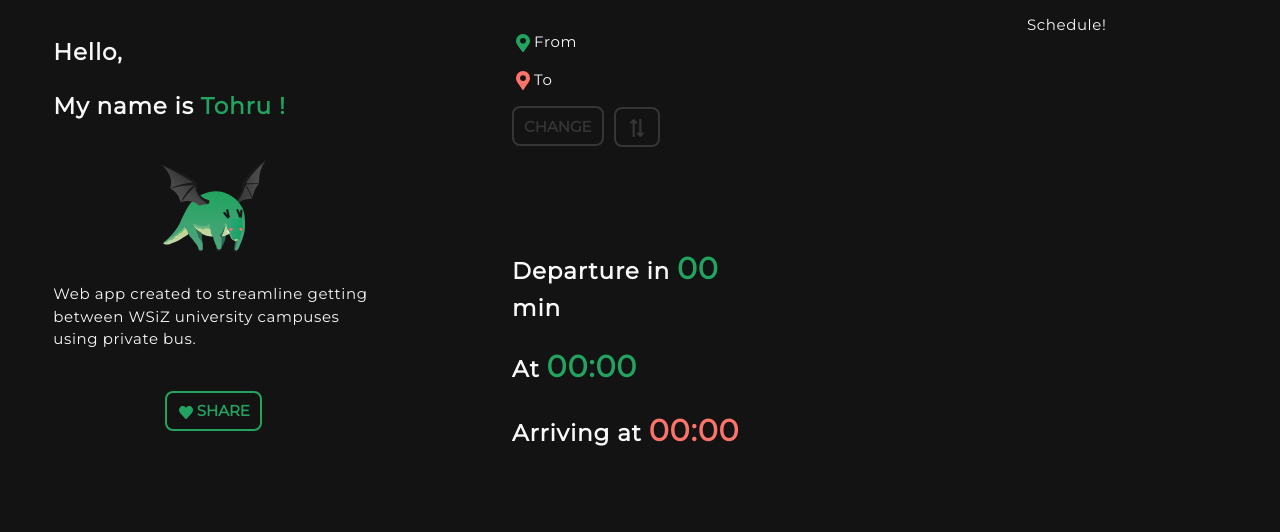
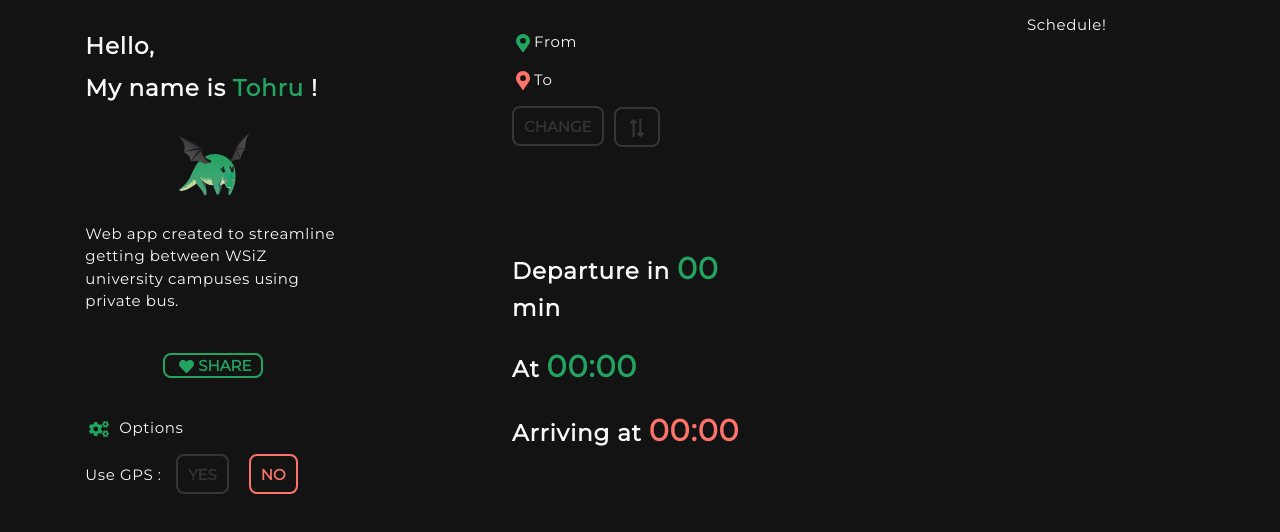
Before and after one commit to Deep-Cold-Storage/tohru, a Vue app: page / in a window 1280 px wide. Shown: the top 532 px of the page. Built offline with nearby package versions, Linux system fonts and the light colour scheme; no server answers.

Commit message:
Add working selection page

```diff
--- a/src/App.vue
+++ b/src/App.vue
@@ -1,21 +1,33 @@
 <template>
   <div id="app">
-    <div id="slider" v-bind:class="{ 'slider-snap-active': snapScroll }">
+    <div v-if="isSelectingRoute" class="modal-page">
+      <SelectPage v-bind:route="route" v-on:toggleSelectionPage="toggleSelectionPage" v-on:setRoute="setRoute"/>
+    </div>
+
+    <div
+      id="slider"
+      v-show="!isSelectingRoute"
+      v-bind:class="{ 'slider-snap-active': snapScroll }"
+    >
       <AboutPage
         id="about-page"
+        v-bind:useGPS="useGPS"
         v-observe-visibility="{
           callback: visibilityChanged,
           throttle: 0,
           intersection: { threshold: 1, rootMargin: '20%' }
-        }"/>
+        }"
+      />
       <StationPage
         id="station-page"
+        v-on:toggleSelectionPage="toggleSelectionPage" v-on:setRoute="setRoute"
         v-bind:route="route"
         v-observe-visibility="{
           callback: visibilityChanged,
           throttle: 0,
           intersection: { threshold: 1, rootMargin: '20%' }
-        }"/>
+        }"
+      />
       <SchedulePage
         id="schedule-page"
         v-bind:route="route"
@@ -23,9 +35,11 @@
           callback: visibilityChanged,
           throttle: 0,
           intersection: { threshold: 1, rootMargin: '20%' }
-        }"/>
+        }"
+      />
     </div>
     <NavigationBar
+      v-show="!isSelectingRoute"
       v-on:toggleSnap="toggleSnapScroll"
       v-bind:visiblePage="visiblePage"
     />
@@ -37,13 +51,16 @@ import AboutPage from "./components/AboutPage.vue";
 import StationPage from "./components/StationPage.vue";
 import SchedulePage from "./components/SchedulePage.vue";
 import NavigationBar from "./components/NavigationBar.vue";
-
+import SelectPage from "./components/SelectPage.vue";
 export default {
   name: "app",
   data() {
     return {
       snapScroll: true,
       visiblePage: "station-page",
+
+      useGPS: false,
+      isSelectingRoute: false,
 
       route: {
         origin: "tesc",
@@ -56,6 +73,7 @@ export default {
     AboutPage,
     StationPage,
     SchedulePage,
+    SelectPage,
     NavigationBar
   },
 
@@ -64,10 +82,18 @@ export default {
       this.snapScroll = boolean;
     },
 
+    toggleSelectionPage: function() {
+      this.isSelectingRoute = !this.isSelectingRoute;
+    },
+
+    setRoute: function(new_route) {
+      this.route = new_route;
+    },
+
     visibilityChanged(isVisible, entry) {
       if (isVisible == true) {
         this.visiblePage = entry.target.id;
-      };
+      }
     }
   },
 
@@ -78,8 +104,7 @@ export default {
       force: true,
       y: false,
       x: true
-      }
-    );
+    });
   }
 };
 </script>
@@ -160,6 +185,13 @@ section {
   scroll-snap-align: center;
 }
 
+/* Modal */
+.modal-page {
+  border: 0;
+  height: 100vh;
+  width: 100vw;
+}
+
 @media screen and (min-width: 700px) and (max-width: 1100px) {
   section {
     width: 50%;
@@ -175,5 +207,9 @@ section {
   section {
     width: 60%;
   }
+  .modal-page {
+    width: 33.3vw;
+    margin: 0 auto;
+  }
 }
 </style>
--- a/src/components/AboutPage.vue
+++ b/src/components/AboutPage.vue
@@ -1,22 +1,22 @@
 <template>
   <div>
     <AboutPageInfo />
+    <AboutPageOptions v-bind:useGPS="useGPS" />
   </div>
 </template>
 
 <script>
 import AboutPageInfo from "./AboutPageInfo.vue";
+import AboutPageOptions from "./AboutPageOptions.vue";
 
 export default {
   name: "AboutPage",
   components: {
-    AboutPageInfo
+    AboutPageInfo,
+    AboutPageOptions
   },
   props: {
-    msg: String
+    useGPS: Boolean
   }
 };
 </script>
-
-<style scoped>
-</style>
--- a/src/components/AboutPageInfo.vue
+++ b/src/components/AboutPageInfo.vue
@@ -1,22 +1,31 @@
 <template>
   <section>
     <h2>Hello,</h2>
-    <h2>My name is <span class="green">Tohru !</span></h2>
-    <img src="../assets/tohru-logo.svg"></img>
+    <h2>My name is <span class="color-green">Tohru</span> !</h2>
+
+    <img class="tohru-logo" src="../assets/tohru-logo.svg"></img>
+
     <p>Web app created to streamline getting between WSiZ university campuses using private bus.</p>
-    <button v-on:click="share()"><img class="icon" src="../assets/heart-icon.svg">SHARE</button>
+
+    <button v-if="supportsShare" v-on:click="share()"><img class="icon" src="../assets/heart-icon.svg">SHARE</button>
   </section>
 </template>
 
 <script>
 export default {
   name: "AboutPageInfo",
+  data() {
+    return {
+      supportsShare: true
+    }
+  },
+
   methods: {
     share: function() {
       if (navigator.share) {
         navigator.share({
-          title: 'WebShare API Demo',
-          url: 'https://tohru.sylvanas.dream'
+          title: "Tohru Dragon - The Bus App",
+          url: "https://tohru.sylvanas.dream/"
         }).then(() => {
           console.log('Thanks for sharing!');
         })
@@ -25,59 +34,65 @@ export default {
         console.log("Not supported!")
       }
     }
+  },
+  mounted() {
+    if (navigator.share) {
+      this.supportsShare = true;
+    }
   }
 };
 </script>
 
 <style scoped>
-section {
-  padding-top: 2vh;
-  line-height: 1.5;
-  width: 75%;
-  margin: 0 auto;
+
+h2 {
+  line-height: 1;
+}
+
+.tohru-logo {
+  width: 30%;
+  display: block;
+
+  margin-left: auto;
+  margin-right: auto;
+
+  padding-top: 1.5vh;
+  padding-bottom: 1.5vh;
 }
 
 .icon {
   display: inline;
-  width: 14px;
-  height: auto;
+  width: 1.5rem;
   vertical-align: middle;
   margin-right: 4px;
-  margin-left: 2px;
-  padding-top: 0;
-  padding-bottom: 0;
+  margin-left: 4px;
 }
 
-img {
-  width: 35%;
-  display: block;
-  margin-left: auto;
-  margin-right: auto;
-  padding-top: 2vh;
-  padding-bottom: 2vh;
-}
-
-.green {
+.color-green {
   color: #22a460;
 }
 
 button {
   font-family: "Montserrat", sans-serif;
+  font-size: 15px;
+  font-weight: 700;
+
+  text-align: center;
+  text-decoration: none;
+
   color: #22A460;
-  height: 40px;
+  background-color: Transparent;
+
   padding-left: 10px;
   padding-right: 10px;
-  margin-right: 10px;
+
   border-radius: 8px;
-  font-weight: 700;
-  font-size: 15px;
-  text-align: center;
-  text-decoration: none;
   border: 2px solid #22A460;
+
   outline: none;
-  background-color: Transparent;
   display: block;
   margin-top: 5vh;
+  margin-bottom: 1vh;
   margin-left: auto;
   margin-right: auto;
 }
--- /dev/null
+++ b/src/components/AboutPageOptions.vue
@@ -0,0 +1,79 @@
+<template>
+  <section>
+    <p><img class="icon" src="../assets/cogs-icon.svg" />Options</p>
+    <p>
+      Use GPS :
+      <button
+        v-bind:class="{ 'toggle-button-green': useGPS }"
+        class="toggle-button"
+      >
+        YES
+      </button>
+      <button
+        v-bind:class="{ 'toggle-button-red': !useGPS }"
+        class="toggle-button"
+      >
+        NO
+      </button>
+    </p>
+  </section>
+</template>
+
+<script>
+export default {
+  name: "AboutPageOptions",
+  props: {
+    useGPS: Boolean
+  }
+};
+</script>
+
+<style scoped>
+.icon {
+  width: 20px;
+  height: auto;
+  vertical-align: middle;
+  margin-right: 10px;
+  margin-left: 4px;
+}
+
+button {
+  height: 40px;
+
+  font-family: "Montserrat", sans-serif;
+  font-size: 15px;
+  font-weight: 700;
+
+  text-align: center;
+  text-decoration: none;
+
+  color: #22a460;
+  background-color: Transparent;
+
+  padding-left: 10px;
+  padding-right: 10px;
+
+  margin-left: 10px;
+  margin-right: 10px;
+
+  border-radius: 8px;
+  border: 2px solid #22a460;
+
+  outline: none;
+}
+
+.toggle-button {
+  border: 2px solid #353535;
+  color: #353535;
+}
+
+.toggle-button-red {
+  border: 2px solid #fc736a;
+  color: #fc736a;
+}
+
+.toggle-button-green {
+  border: 2px solid #22a460;
+  color: #22a460;
+}
+</style>
--- /dev/null
+++ b/src/components/SelectPage.vue
@@ -0,0 +1,151 @@
+<template>
+  <section>
+    <h2>Route selection</h2>
+    <template v-if="!isOriginSelected">
+      <p>Select origin</p>
+      <div v-for="(item, key) in allOrigins" v-bind:key="item.name">
+        <button class="select-button"
+          v-on:click="selectOrigin(key)"
+          v-bind:class="{ 'selected-green': checkOriginSelection(key) }"
+        >
+          {{ item.name }}
+        </button>
+      </div>
+    </template>
+
+    <template v-if="isOriginSelected">
+      <p>Select destination</p>
+      <div v-for="(item, key) in allDestinations" v-bind:key="item.name">
+        <button class="select-button"
+          v-on:click="selectDestination(key)"
+          v-bind:class="{ 'selected-red': checkDestinationSelection(key) }"
+        >
+          {{ item.name }}
+        </button>
+      </div>
+      <button v-on:click="acceptSelection()">ACCEPT</button>
+    </template>
+  </section>
+</template>
+
+<script>
+export default {
+  name: "SelectPage",
+  data() {
+    return {
+      isOriginSelected: false,
+
+      allOrigins: Object,
+
+      selectedOrigin: this.route.origin,
+      selectedDestination: this.route.destination,
+    };
+  },
+  props: {
+    route: Object
+  },
+  methods: {
+    getAllOrigins: function() {
+      this.$http
+        .get("https://tohru.sylvanas.dream/origins/")
+        .then(response => {
+          if (response.data.status == "success") {
+            this.allOrigins = response.data.payload;
+          }
+        })
+        .catch(error => {
+          console.log(error);
+        });
+    },
+
+    checkOriginSelection: function(origin_code) {
+      if (this.selectedOrigin === origin_code) {
+        return true;
+      };
+      return false;
+    },
+    checkDestinationSelection: function(destination_code) {
+      if (this.selectedDestination === destination_code) {
+        return true;
+      };
+      return false;
+    },
+
+    selectOrigin: function(origin_code) {
+      this.isOriginSelected = true;
+      this.selectedOrigin = origin_code;
+    },
+    selectDestination: function(destination_code) {
+      this.selectedDestination = destination_code;
+    },
+    acceptSelection: function() {
+      this.$emit("setRoute", {"origin": this.selectedOrigin, "destination": this.selectedDestination});
+      this.$emit("toggleSelectionPage");
+    }
+  },
+  computed: {
+    allDestinations: function() {
+      var connections = this.allOrigins[this.selectedOrigin].connections;
+      var allDestinations = {};
+
+      for (var i = 0; i < connections.length; i++) {
+        if (connections[i] in this.allOrigins) {
+          allDestinations[connections[i]] = this.allOrigins[connections[i]];
+        }
+      }
+      return allDestinations;
+    }
+  },
+  created() {
+    this.getAllOrigins();
+  }
+};
+</script>
+
+<style scoped>
+
+.select-button {
+  font-family: "Montserrat", sans-serif;
+  color: #f8f8f8;
+  height: 40px;
+  width: 100%;
+  margin-top: 8px;
+  border: 2px solid #353535;
+}
+
+button {
+  font-family: "Montserrat", sans-serif;
+  font-size: 15px;
+  font-weight: 700;
+  padding: 10px;
+  width: 40%;
+  text-align: center;
+  text-decoration: none;
+
+  color: #22A460;
+  background-color: Transparent;
+
+  padding-left: 10px;
+  padding-right: 10px;
+
+  border-radius: 8px;
+  border: 2px solid #22A460;
+
+  outline: none;
+  display: block;
+  margin-top: 10vh;
+  margin-bottom: 1vh;
+  margin-left: auto;
+  margin-right: auto;
+}
+
+.selected-green {
+  color: #22a460;
+  border: 2px solid #22a460;
+}
+
+.selected-red {
+  color: #FC736A;
+  border: 2px solid #FC736A;
+}
+</style>
--- a/src/components/StationPage.vue
+++ b/src/components/StationPage.vue
@@ -1,7 +1,7 @@
 <template>
   <div>
-    <StationPageRoute v-bind:route="route"/>
-    <StationPageLive v-bind:route="route"/>
+    <StationPageRoute v-on:toggleSelectionPage="toggleSelectionPage" v-on:setRoute="setRoute" v-bind:route="route" />
+    <StationPageLive v-bind:route="route" />
   </div>
 </template>
 
@@ -17,9 +17,17 @@ export default {
   },
   props: {
     route: Object
+  },
+  methods: {
+    setRoute: function(data) {
+      this.$emit("setRoute", data);
+    },
+
+    toggleSelectionPage: function() {
+      this.$emit("toggleSelectionPage");
+    }
   }
 };
 </script>
 
-<style scoped>
-</style>
+<style scoped></style>
```
Also changed, not shown: src/components/NavigationBar.vue (+12 -5 lines), src/components/StationPageLive.vue (+19 -6 lines), src/components/StationPageRoute.vue (+21 -10 lines), src/assets/cogs-icon.svg (added).
